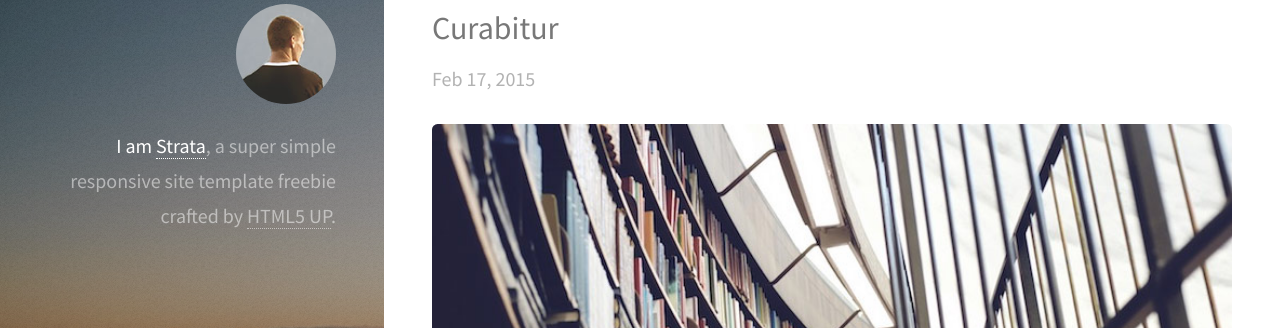
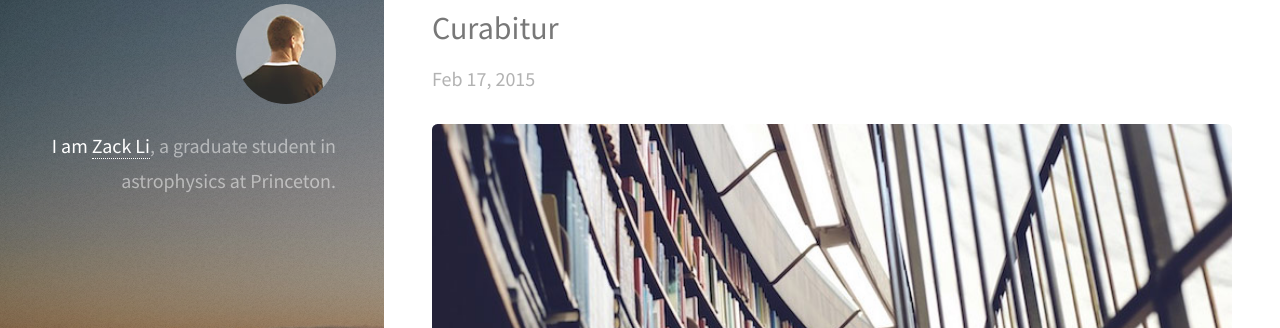
Before and after one commit to xzackli/xzackli.github.io, a Jekyll site: the page built from index.html, in a window 1280 px wide. Shown: the part 92-420 px from the top of the page. Built offline with Jekyll 4.4.1, drawn with Linux system fonts in a browser that asks for light colours.

Commit message:
changing the title
blah

```diff
--- a/_layouts/default.html
+++ b/_layouts/default.html
@@ -1,7 +1,7 @@
 <!DOCTYPE html>
 <html>
   	<head>
-  		<title>Strata by HTML5 UP</title>
+  		<title>Zack Li</title>
   		<meta http-equiv="content-type" content="text/html; charset=utf-8" />
   		<meta name="description" content="" />
   		<meta name="keywords" content="" />
@@ -22,9 +22,8 @@
 
       <header id="header">
           <a href="#" class="image avatar"><img src="/images/avatar.jpg" alt="" /></a>
-          <h1><strong>I am <a href="/">Strata</a></strong>, a super simple<br />
-          responsive site template freebie<br />
-          crafted by <a href="http://html5up.net">HTML5 UP</a>.</h1>
+          <h1><strong>I am <a href="/">Zack Li</a></strong>, a graduate student<br />
+          in astrophysics at Princeton.</h1>
       </header>
 
 
```
